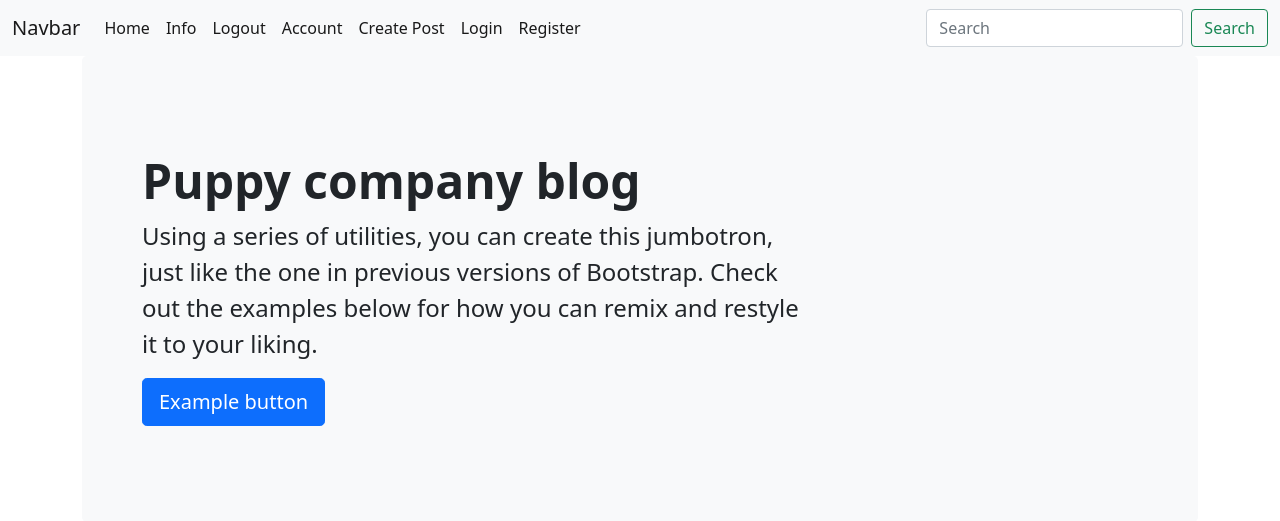
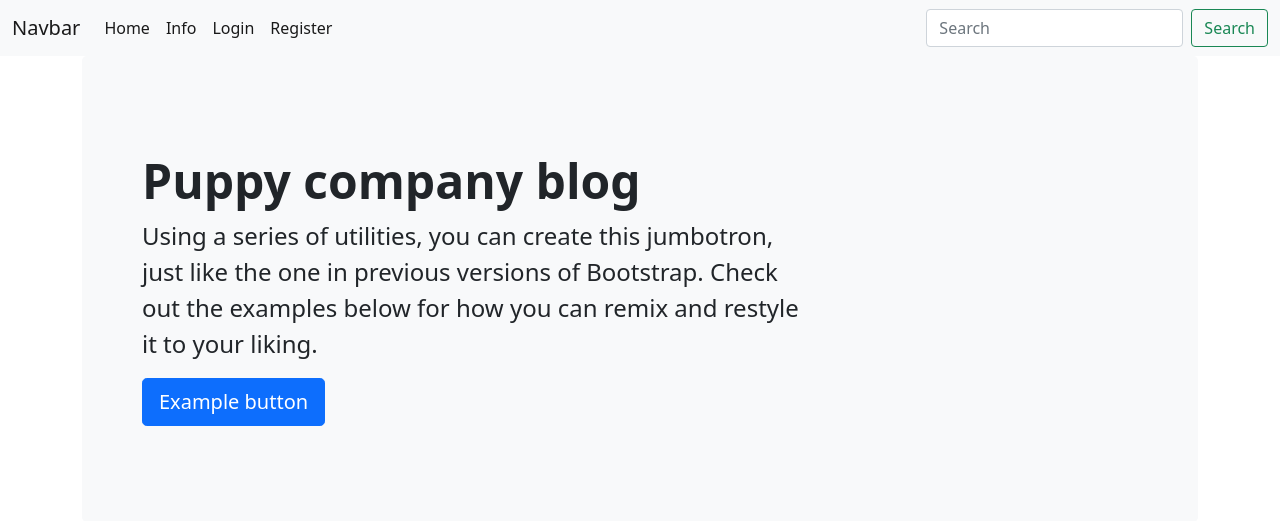
Before and after one commit to GaborJenei/FlaskBootcamp, a Flask app: page / in a window 1280 px wide. Shown: the top 521 px of the page. Run offline with Flask 2, Linux system fonts and the light colour scheme; parts of the project's set-up code (start-up, migrations or seed data) failed here and were passed over.

```diff
--- a/examples/Part13_BlogProject/puppycompanyblog/templates/base.html
+++ b/examples/Part13_BlogProject/puppycompanyblog/templates/base.html
@@ -22,21 +22,25 @@
               <a class="nav-link active" aria-current="page" href="{{url_for('core.info')}}">Info</a>
             </li>
 
+            {% if current_user.is_authenticated %}
               <li class="nav-item">
-              <a class="nav-link active" aria-current="page" href="#">Logout</a>
+                <a class="nav-link active" aria-current="page" href="{{url_for('users.logout')}}">Logout</a>
               </li>
               <li class="nav-item">
-              <a class="nav-link active" aria-current="page" href="#">Account</a>
+                <a class="nav-link active" aria-current="page" href="{{url_for('users.account')}}">Account</a>
               </li>
               <li class="nav-item">
                 <a class="nav-link active" aria-current="page" href="#">Create Post</a>
               </li>
+            {% else %}
               <li class="nav-item">
-              <a class="nav-link active" aria-current="page" href="#">Login</a>
+                <a class="nav-link active" aria-current="page" href="{{url_for('users.login')}}">Login</a>
               </li>
               <li class="nav-item">
-              <a class="nav-link active" aria-current="page" href="#">Register</a>
+                <a class="nav-link active" aria-current="page" href="{{url_for('users.register')}}">Register</a>
               </li>
+
+            {% endif %}
 
           </ul>
           <form class="d-flex">
```
Lines whose indentation alone changed are shown as unchanged.
